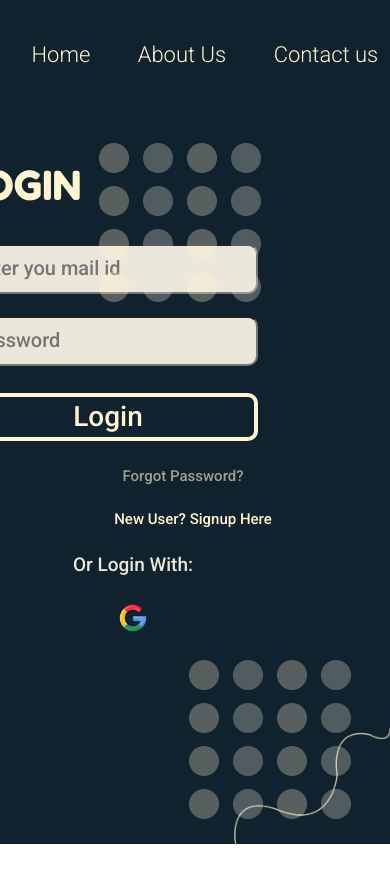
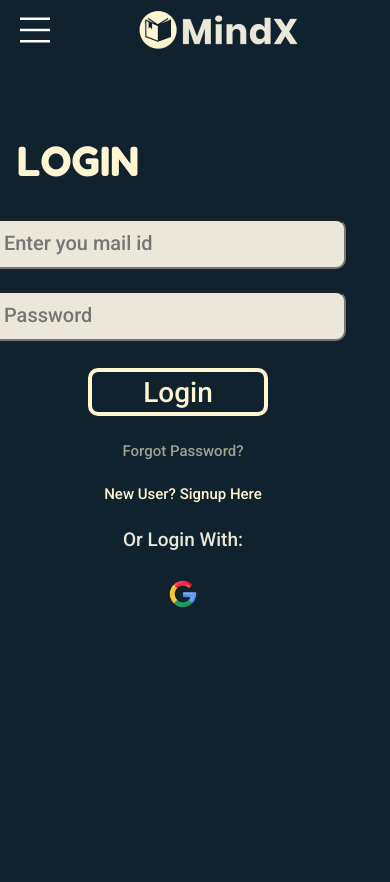
Before and after one commit to A2S-InnovateTech/mindx.github.io, a React (Create React App) app: page /login in a window 390 px wide. Shown: the top 882 px of the page. Before the commit the page ends 844 px from the top, so only its background shows below. Built offline with nearby package versions, Linux system fonts and the light colour scheme; no server answers; the database is empty.

Commit message:
made login responsive

```diff
--- a/src/App.js
+++ b/src/App.js
@@ -119,6 +119,7 @@ function App() {
         } exact>
       </Route>
       <Route path="/login" exact>
+      <MobileHeader showSidebar={showSidebar} setShowSidebar={setShowSidebar}/>
         <Login setUser={setUser}/>
       </Route>
       <Route path="/signup" exact>
@@ -128,7 +129,7 @@ function App() {
         <TeacherSignup/>
       </Route>
       <Route path="/" exact>
-        {user?<Redirect to="/dashboard" />:<Login setUser={setUser}/>}
+        {user?<Redirect to="/dashboard" />:<Redirect to="/login" />}
       </Route>
       <Route path="/signup-details" exact>
         <GoogleSignUpDetails user={user} history={history}/>
--- a/src/components/Login.css
+++ b/src/components/Login.css
@@ -345,16 +345,52 @@ margin-top: 3vh;
         margin-top: 20px;
     }
 
-}
-
     .login__dots_1{
         position: absolute;
         right: 33vw;
         top: 17vh;
+        display: none;
     }
 
     .login__dots_2{
         position: absolute;
         right: 10vw;
         bottom: 3vh;
+        display: none;
     }
+
+    .line-1, .line-2{
+        display: none;
+    }
+
+    .option-1, .option-2, .option-3{
+        display: none;
+    }
+
+    .login__title{
+        margin-left: 80px;
+        margin-top: 0px;
+    }
+
+    .form-1,.form-2{
+        margin-left: 120px;
+    }
+
+    .final-btn{
+        width: 180px;
+        margin-left: 140px;
+    }
+
+    .signup-l{
+        margin-left: 150px;
+    }
+
+    .social{
+        margin-left: 150px;
+    }
+
+}
+
+::placeholder{
+    line-height: 2;
+}
--- a/src/components/Signup.js
+++ b/src/components/Signup.js
@@ -5,7 +5,7 @@ import app from '../firebase';
 import { withRouter } from "react-router";
 import {Link} from "react-router-dom";
 import firebase from 'firebase';
-import SelectSearch from 'react-select-search';
+// import SelectSearch from 'react-select-search';
 import image from '../images/signup_image.png';
 import dots from '../images/login_background_dots.png';
 import line1 from '../images/signup__line_1.png'
@@ -151,10 +151,10 @@ function Signup({history}) {
                     <input className="signup__form-1-s" type="text" placeholder="  Class" value={Class} onChange={(e)=>{setClass(e.target.value)}} required></input>
                     </span>
                     <form autocomplete="off">
-                    {addSchoolManual
+                    {/* {addSchoolManual
                         ? <input className="signup__form-s" type="text" placeholder="  Enter School Name Manually" value={school} onChange={(e)=>{setSchool(e.target.value)}} required></input>
                         : <SelectSearch options={schoolNames} value="sv" closeOnSelect={false} name="SchoolName" placeholder="  Select School Name" search autoComplete="on" onChange={(e)=>{setSchool(e)}}/>
-                    }
+                    } */}
                     {!addSchoolManual && <div className="notInList" onClick={()=>setAddSchoolManual(true)}>School not in list?</div>}
                     </form>
                     <label>
```
Also changed, not shown: 1 other file (tests, documents, lock files or other folders). Lines whose indentation alone changed are shown as unchanged.
